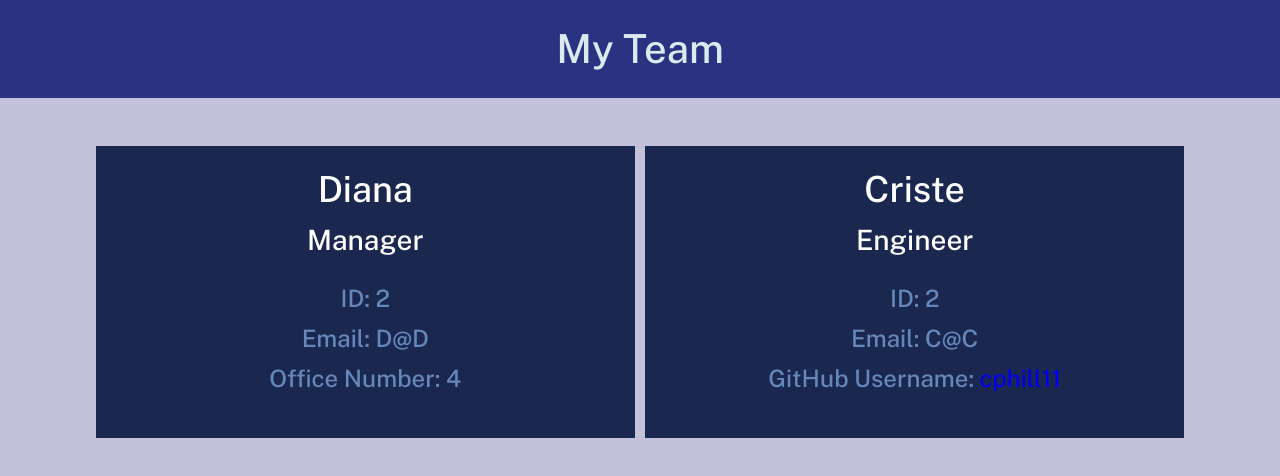
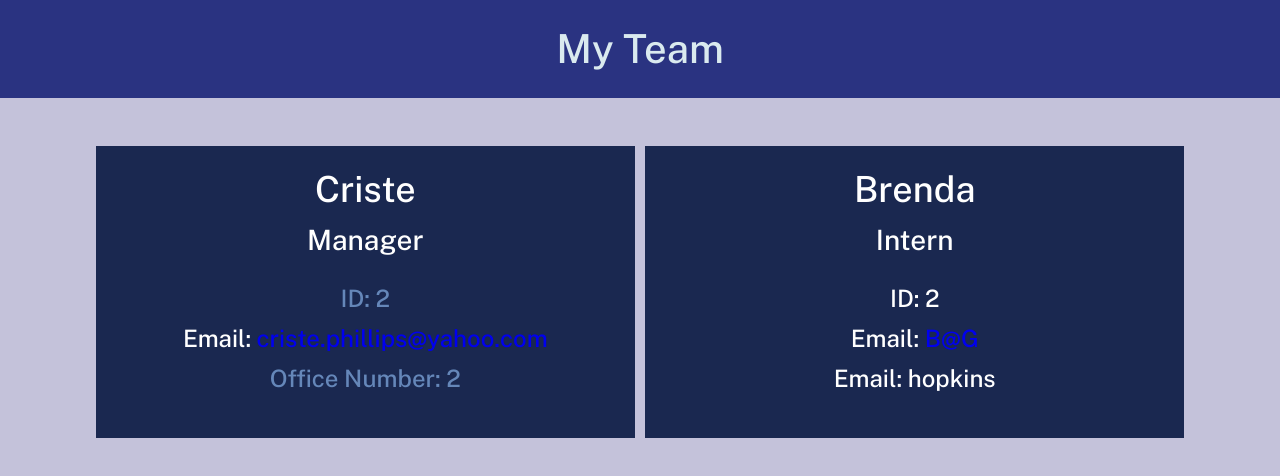
Before and after one commit to cphill11/team-profile-generator, a website: page src/newHTML.html in a window 1280 px wide. Drawn offline with nearby package versions, Linux system fonts and the light colour scheme.

Commit message:
email functionality added

```diff
--- a/src/newHTML.html
+++ b/src/newHTML.html
@@ -27,29 +27,30 @@
     <div class="flex-row justify-space-between">
 
           <div class="col-12 col-md-6 mb-2 bg-dark text-light p-3 flex-column">
-            <h2 class="employee-item-title text-light">Diana</h3>
+            <h2 class="employee-item-title text-light">Criste</h3>
             <h3 class="employee-item-title text-light">Manager</h3>
             <div class="col-12 col-md-6 mb-2 text-light p-3 flex-column">
             <h4 class="employee-item-title text-primary">ID: 2</h4>
-            <h4 class="employee-item-title text-primary">Email: D@D</h4>
-            <h4 class="employee-item-title text-primary">Office Number: 4</h4>
+            <h4 class="employee-item-title text-light">Email:
+            <a href="mailto:criste.phillips@yahoo.com">criste.phillips@yahoo.com</a></h4>
+            <h4 class="employee-item-title text-primary">Office Number: 2</h4>
             </div>
           </div>
 
 
 
-          <div class="col-12 col-md-6 mb-2 bg-dark text-light p-3 flex-column">
-            <h2 class="employee-item-title text-light">Criste</h3>
-            <h3 class="employee-item-title text-light">Engineer</h3>
-            <div class="col-12 col-md-6 mb-2 p-3 flex-column">
-            <h4 class="employee-item-title text-primary">ID: 2</h4>
-            <h4 class="employee-item-title text-primary">Email: C@C</h4>
-            <h4 class="employee-item-title text-primary">GitHub Username:
-              <a href="https://github.com/cphill11" target="_blank">cphill11</a></h4>
-            </div>
-          </div>
 
 
+           <div class="col-12 col-md-6 mb-2 bg-dark text-light p-3 flex-column">
+             <h2 class="employee-item-title text-light">Brenda</h3>
+             <h3 class="employee-item-title text-light">Intern</h3>
+             <div class="col-12 col-md-6 mb-2 p-3 flex-column">
+             <h4 class="employee-item-title text-light">ID: 2</h4>
+             <h4 class="employee-item-title text-light">Email:
+             <a href="mailto:B@G">B@G</a></h4>
+             <h4 class="employee-item-title text-light">Email: hopkins</h4>
+            </div>
+           </div>
 
 
       </div>
```
Also changed, not shown: src/page-template.js (+10 -7 lines), README.md.
